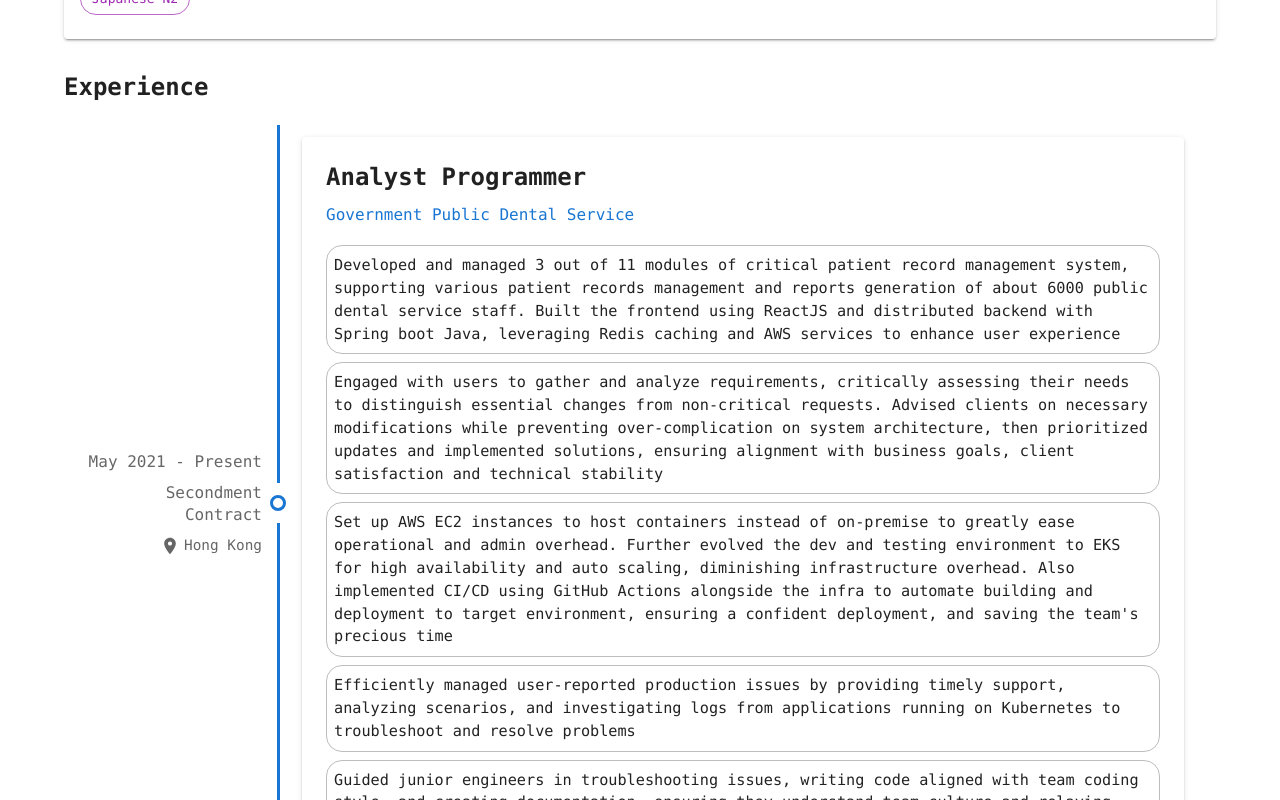
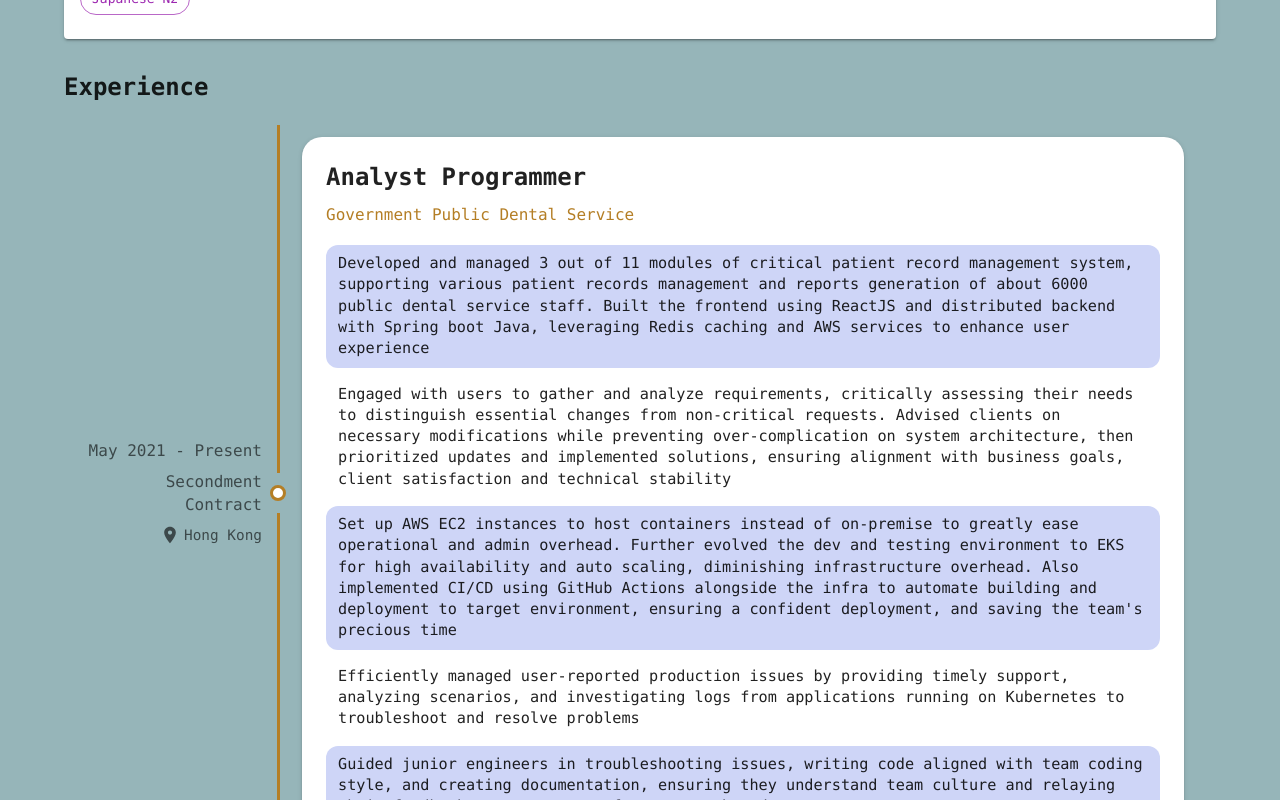
Before and after one commit to jkkcheung-dev/jkkcheung-dev.github.io, a React (Vite) app: page / in a window 1280 px wide. Shown: the part 1200-2000 px from the top of the page. Built offline with nearby package versions, Linux system fonts and the light colour scheme.

Commit message:
style: updated text color, background color and icons

```diff
--- a/src/components/Certifications.tsx
+++ b/src/components/Certifications.tsx
@@ -1,7 +1,7 @@
 // Certifications.tsx (Compact Version)
 
 import { Box, Typography, Card, CardContent, Link, List, ListItem, ListItemText } from '@mui/material';
-import { Verified, OpenInNew } from '@mui/icons-material';
+import { OpenInNew } from '@mui/icons-material';
 import type { Resume } from '../types';
 
 type CertificationsProps = {
@@ -21,7 +21,6 @@ export const Certifications = ({ certifications }: CertificationsProps) => {
                 gutterBottom
                 sx={{ display: 'flex', alignItems: 'center', gap: 1 }}
             >
-                <Verified />
                 Certifications
             </Typography>
 
--- a/src/components/Experience.tsx
+++ b/src/components/Experience.tsx
@@ -1,6 +1,6 @@
 // Experience.tsx
 
-import { Box, Typography, Chip, Stack, useTheme, useMediaQuery, Paper } from '@mui/material';
+import { Box, Typography, Stack, useTheme, useMediaQuery, Paper } from '@mui/material';
 import { LocationOn } from '@mui/icons-material';
 import {
     Timeline,
@@ -103,6 +103,7 @@ export const Experience = ({ experiences }: ExperienceProps) => {
                                         transform: 'translateY(-5px)',
                                         boxShadow: theme.shadows[15],
                                     },
+                                    borderRadius: 5,
                                 }}
                             >
                                 {/* Role Title */}
@@ -161,25 +162,22 @@ export const Experience = ({ experiences }: ExperienceProps) => {
                                 </Stack>
 
                                 {/* Highlights/Responsibilities */}
-                                <Box sx={{ mt: 2 }}>
+                                <Box sx={{ mt: 2, }}>
                                     <Stack spacing={1}>
                                         {exp.highlights.map((highlight, i) => (
-                                            <Chip
+                                            <Box
                                                 key={i}
-                                                label={highlight}
-                                                size="small"
-                                                variant="outlined"
                                                 sx={{
-                                                    height: 'auto',
+                                                    px: 1.5,
                                                     py: 1,
-                                                    '& .MuiChip-label': {
-                                                        display: 'block',
-                                                        whiteSpace: 'normal',
-                                                        textAlign: 'left',
-                                                        fontSize: '0.95rem',
-                                                    },
+                                                    bgcolor: i % 2 === 0 ? 'background.exphighlight' : 'transparent',
+                                                    borderRadius: 3,
                                                 }}
-                                            />
+                                            >
+                                                <Typography variant="body2" sx={{ fontSize: '0.95rem', lineHeight: 1.4 }}>
+                                                    {highlight}
+                                                </Typography>
+                                            </Box>
                                         ))}
                                     </Stack>
                                 </Box>
--- a/src/components/Header.tsx
+++ b/src/components/Header.tsx
@@ -14,7 +14,7 @@ export const Header = ({ data }: HeaderProps) => {
     return (
         <Box sx={{ py: 4, textAlign: 'center' }}>
             <IconButton onClick={toggleLanguage} sx={{ position: 'absolute', top: 10, right: 10 }}>
-                <Language /> {language === 'en' ? 'JP' : 'EN'}
+                {language === 'en' ? 'JP' : 'EN'}
             </IconButton>
 
             <Typography variant="h3" fontWeight="bold">{data.name}</Typography>
--- a/src/components/Languages.tsx
+++ b/src/components/Languages.tsx
@@ -1,7 +1,6 @@
 // Languages.tsx
 
 import { Box, Typography, Card, CardContent, Chip, Stack } from '@mui/material';
-import { Language as LanguageIcon } from '@mui/icons-material';
 import type { Resume } from '../types';
 
 type LanguagesProps = {
@@ -25,7 +24,6 @@ const getProficiencyColor = (idx: number): "success" | "primary" | "secondary" =
 export const Languages = ({ languages }: LanguagesProps) => (
     <Box sx={{ my: 4 }}>
         <Typography variant="h5" fontWeight="bold" gutterBottom sx={{ display: 'flex', alignItems: 'center', gap: 1 }}>
-            <LanguageIcon />
             Languages
         </Typography>
 
--- a/src/data/resume-en.ts
+++ b/src/data/resume-en.ts
@@ -38,7 +38,7 @@ export const resumeEN: Resume = {
             highlights: [
                 "Contributed to migration of in-house shipping documents mapping system from legacy Tibco software to distributed Spring Boot services, reducing teams coordination overhead and improving components independent scalability",
                 "Built microservices with best practice patterns such as service discovery, circuit breaker and external config to replace components of internal legacy systems. Adopted CI/CD pipelines to achieve quick and safe deployment. System maintainability and performance is improved",
-                "Proposed adoption of standardized logging practices ( log framework & log format) to team members and log centralization for team troubleshooting efficiency, aiming for dropping a legacy solution with high overhead",
+                "Proposed adoption of standardized logging practices (log framework & log format) to team members and log centralization for team troubleshooting efficiency, aiming for dropping a legacy solution with high overhead",
                 "Set up ELK + Redis cluster infrastructure for log centralization from POC to on-prem production for more than 50 applications with over 90GB daily log size. Application reliability was greatly improved and time to handle production issues were drastically reduced by 60%, on average 120 mins per issue to  40 mins per issue",
                 "Configured Prometheus and Grafana for real-time container monitoring and alerting, supporting operational staff and increasing efficiency"
             ]
--- a/src/data/resume-jp.ts
+++ b/src/data/resume-jp.ts
@@ -16,7 +16,7 @@ export const resumeJP: Resume = {
     },
     experiences: [
         {
-            company: "政府公共の歯科サービス",
+            company: "政府歯科サービス",
             role: "Analyst Programmer",
             employmentType: "派遣社員",
             period: "May 2021 - 現在",
--- a/src/theme.ts
+++ b/src/theme.ts
@@ -1,10 +1,24 @@
 import { createTheme } from '@mui/material/styles';
+
+// check what properties are available by default: https://mui.com/material-ui/customization/default-theme/
+// To add custom properties to the MUI theme that are not included by default
+// e.g., adding a 'highlight' color to the background palette
+declare module '@mui/material/styles' {
+    interface TypeBackground {
+        exphighlight: string;
+    }
+}
 
 export const theme = createTheme({
     palette: {
         mode: 'light',
         primary: {
-            main: '#1976d2',
+            main: '#b47e25ff',
+        },
+        background: {
+            default: '#96b5b9ff',
+            paper: '#ffffffff',
+            exphighlight: '#ced5f7ff',
         },
     },
     typography: {
```
